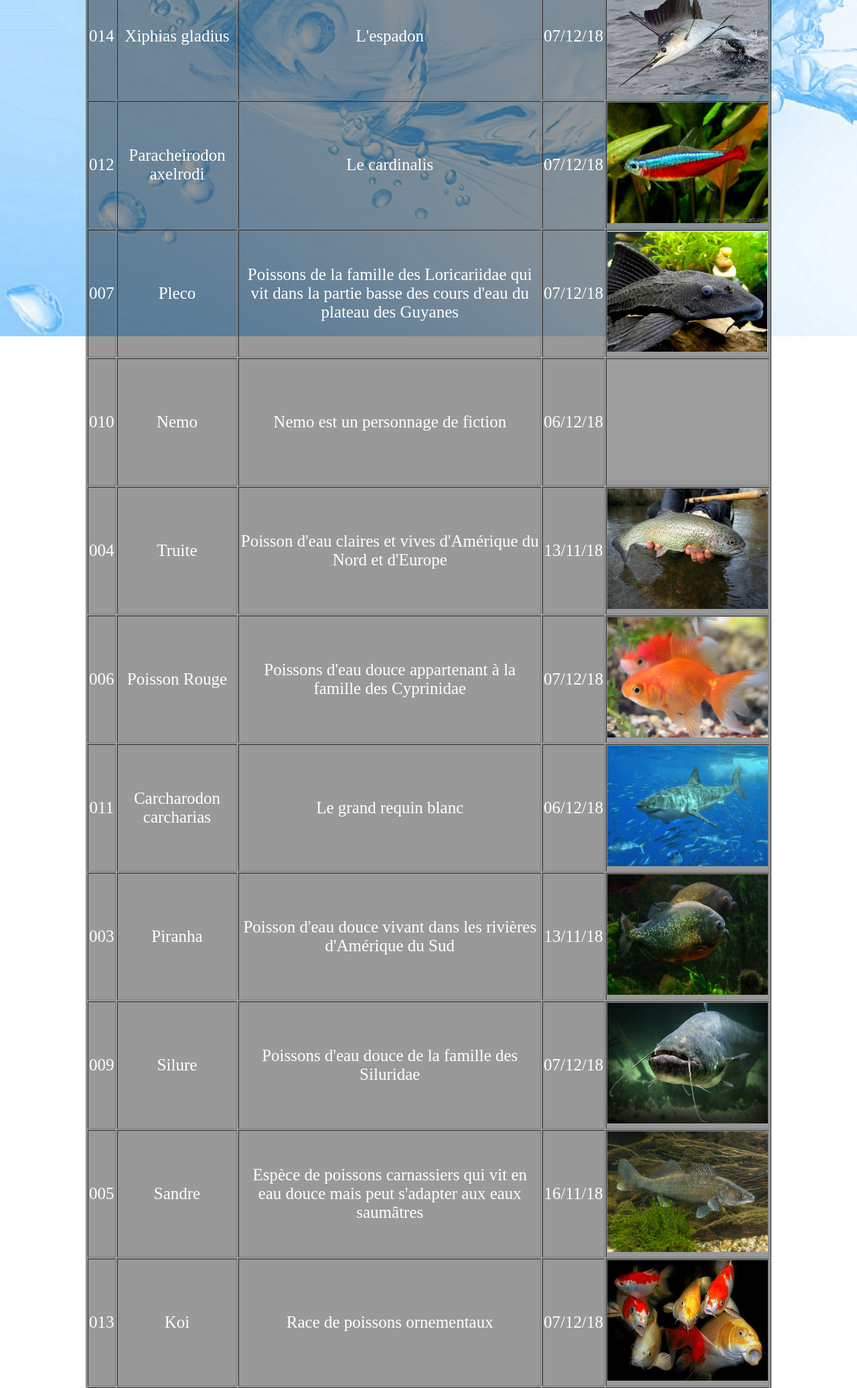
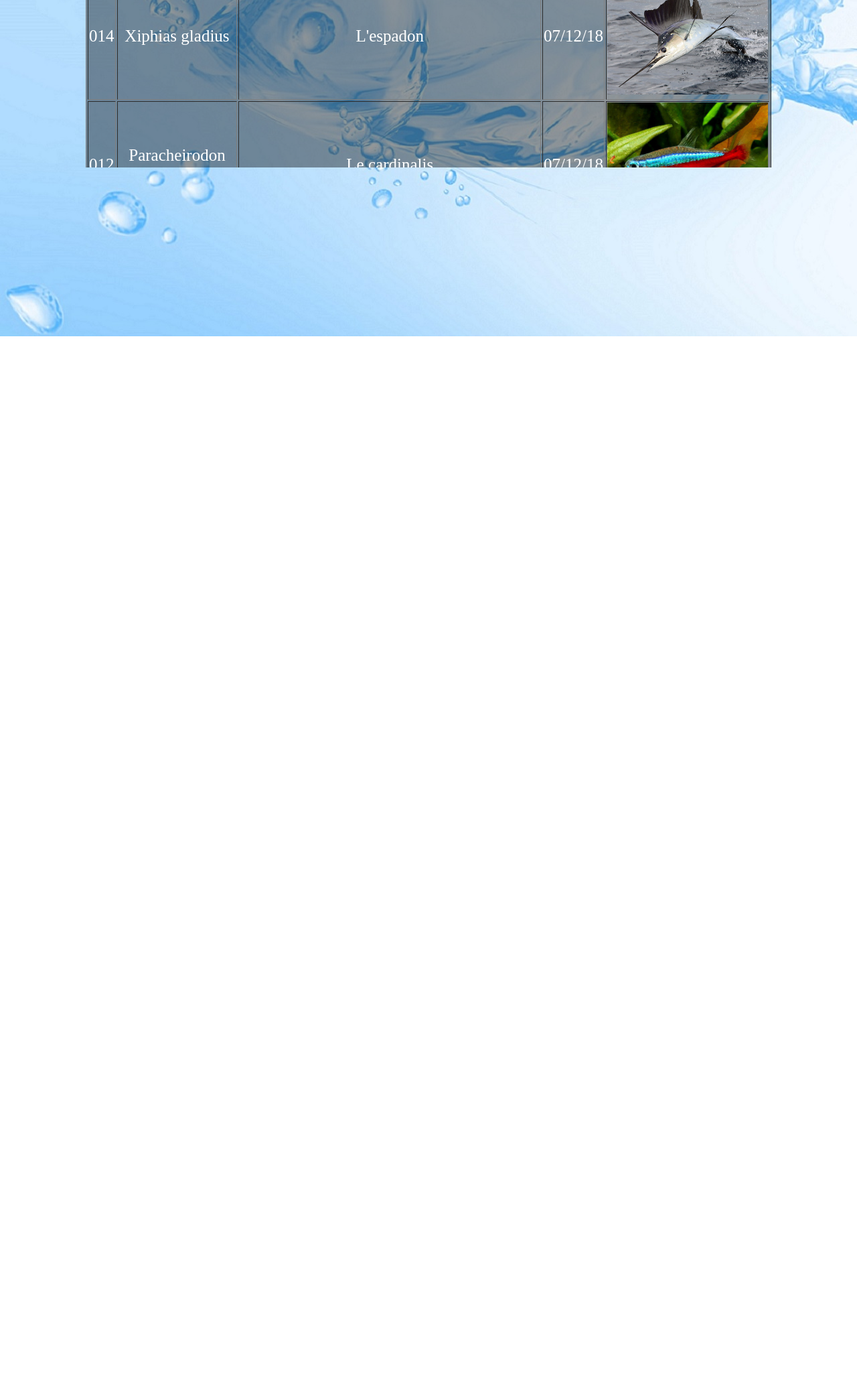
Before and after one commit to Doug71/poissons, a PHP site: page /catalogue.php in a window 1280 px wide. Shown: the part 473-2545 px from the top of the page at 67% size. After the commit the page ends 975 px from the top, so only its background shows below. Run offline with PHP 8.4, Linux system fonts and the light colour scheme; grey boxes are pictures that could not be loaded.

Commit message:
mise à jour 13/12/2018

```diff
--- a/style.css
+++ b/style.css
@@ -17,8 +17,8 @@ body
 article
     {
         width: 100%;
-        height: 50%;
-        /*overflow: scroll;*/
+        height: 570px;
+        overflow-y: scroll;
     }
 
 header
```
